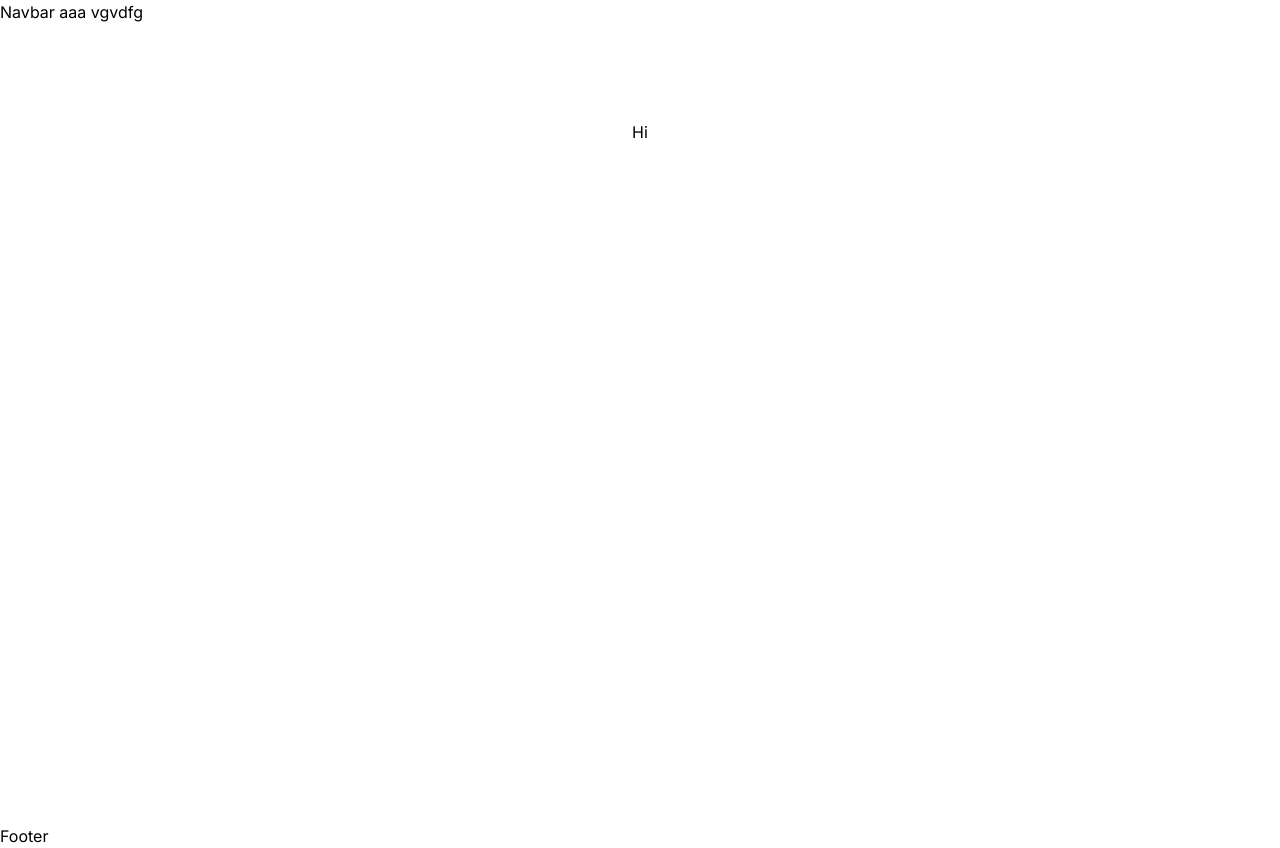
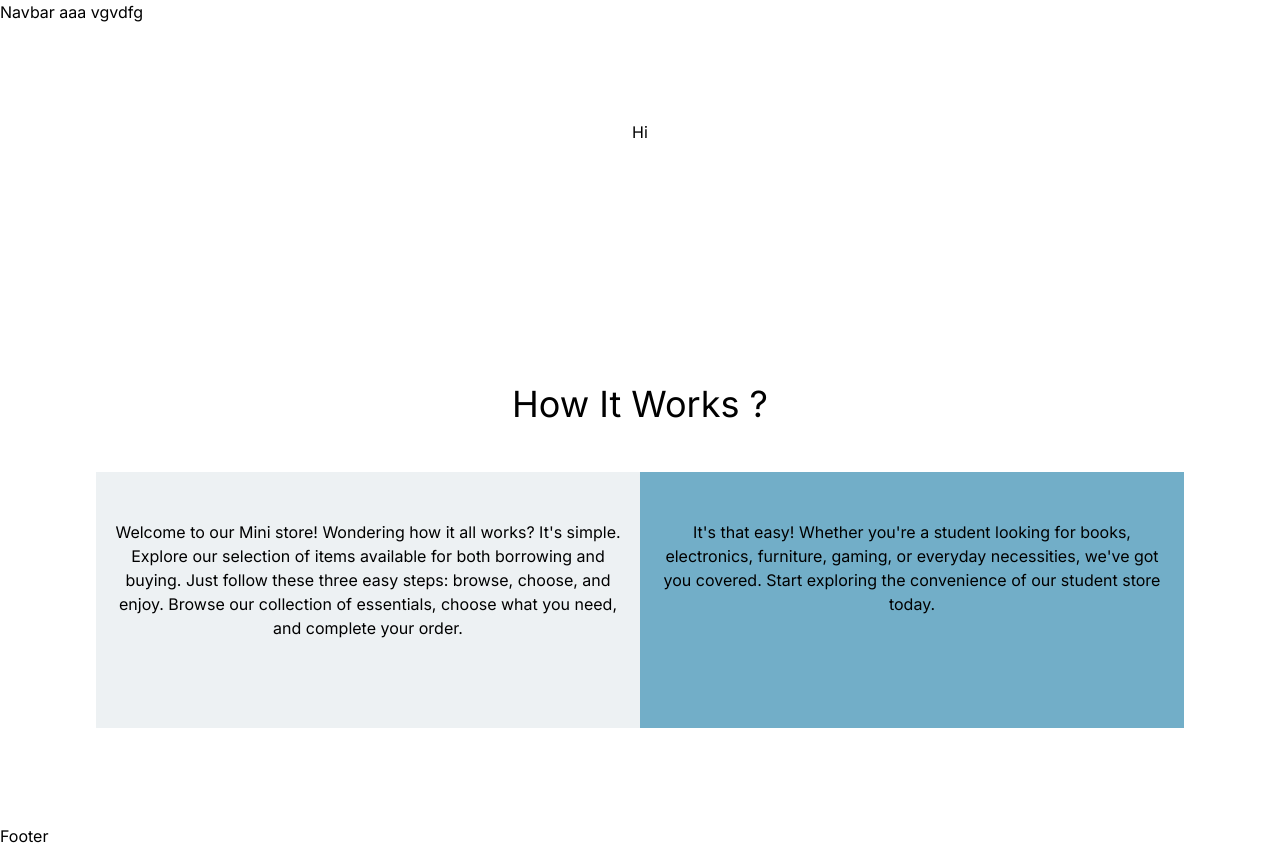
Before and after one commit to 202306-NEA-DZ-FEW/student-store-team-2, a Next.js app: page / in a window 1280 px wide. Built offline with nearby package versions, Linux system fonts and the light colour scheme.

Commit message:
feat(howitworks.jsx): designing a section component
Design features section component #21

```diff
--- a/src/app/page.js
+++ b/src/app/page.js
@@ -1,7 +1,9 @@
+import Hiw from "../components/sections/HowItWorks";
 export default function Home() {
     return (
         <main className='flex min-h-screen flex-col items-center justify-between p-24'>
             Hi
+            <Hiw />
         </main>
     );
 }
--- /dev/null
+++ b/src/components/sections/HowItWorks.jsx
@@ -0,0 +1,30 @@
+const Hiw = () => {
+    return (
+        <div className='text-center'>
+            <h1 className='text-2xl md:text-4xl'>How It Works ?</h1>
+            <div className='flex flex-col pt-12 items-center space-y-0 md:flex-row md:space-y-0 md:space-x-0'>
+                <div className='bg-accent2 p-4 pt-12 sm:h-64 md:flex-1 '>
+                    <p>
+                        Welcome to our Mini store! Wondering how it all works?
+                        It&apos;s simple. Explore our selection of items
+                        available for both borrowing and buying. Just follow
+                        these three easy steps: browse, choose, and enjoy.
+                        Browse our collection of essentials, choose what you
+                        need, and complete your order.
+                    </p>
+                </div>
+                <div className='bg-accent p-4 pt-12 sm:h-64 md:flex-1 '>
+                    <p>
+                        {" "}
+                        It&apos;s that easy! Whether you&apos;re a student
+                        looking for books, electronics, furniture, gaming, or
+                        everyday necessities, we&apos;ve got you covered. Start
+                        exploring the convenience of our student store today.
+                    </p>
+                </div>
+            </div>
+        </div>
+    );
+};
+
+export default Hiw;
```
